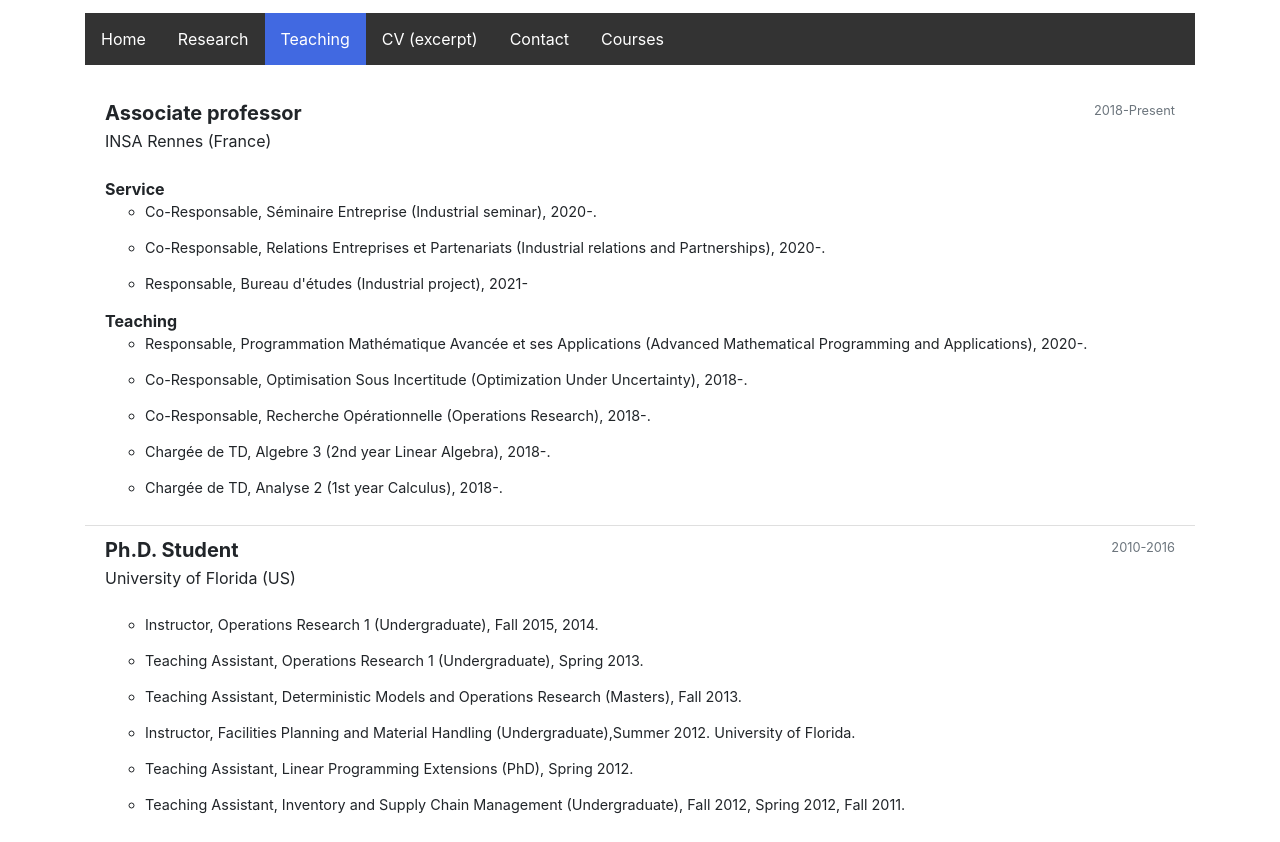
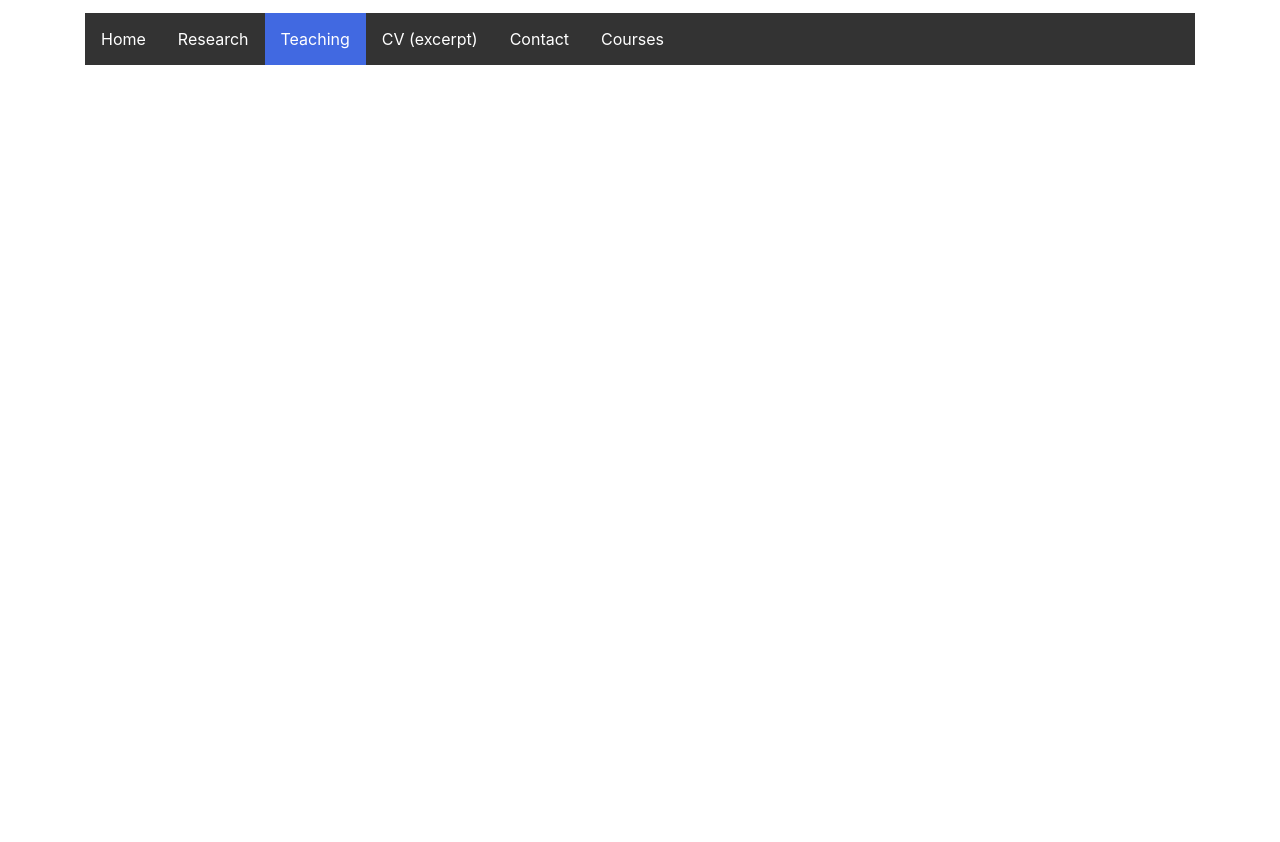
Before and after one commit to aysnrarsln/aysnrarsln.github.io, a plain HTML site: page rocourse.html in a window 1280 px wide. Shown: the part 139-981 px from the top of the page. After the commit the page ends 800 px from the top, so only its background shows below. Drawn offline with nearby package versions, Linux system fonts and the light colour scheme.

Commit message:
Update rocourse.html

```diff
--- a/rocourse.html
+++ b/rocourse.html
@@ -19,12 +19,8 @@
                 <h5><b> Centre Inria de l'Universite de Bordeaux</b></h5>
                 <h5 style="color:#808080">Junior Researcher (Chargee de Recherche)</h5>
             </div>
-            <img style="height: auto;" width="114" alt="Profil" src="image/IMG_0871.jpg">
-<!--            <div>
-                <a class="btn btn-danger btn-sm" href="index.html" style="margin-left: 5em;">English</a>
-                <a class="btn btn-danger btn-sm" href="index-fr.html">Français</a>
-            </div>-->
-        </div>
+            	<img style="height: auto;" width="114" alt="Profil" src="image/IMG_0871.jpg">
+      </div>
 
         <ul class="topnav">
             <li><a href="index.html">Home</a></li>
@@ -36,51 +32,6 @@
         </ul>
 
 
-        <div style="margin-top: 1.5em;">
-            <ul class="list-group list-group-flush">
-                <li class="list-group-item flex-column align-items-start">
-                    <div class="d-flex w-100 justify-content-between">
-                        <h5 class="mb-1"><b>Associate professor</b></h5>
-                        <small class="text-muted">2018-Present</small>
-                    </div>
-                    <p class="mb-1">INSA Rennes (France)</p>
-                    	<div style="margin-top: 1.5em;">
-                    	<b>Service</b>
-				            <ul>
-<li style="font-size:0.9em; margin-bottom:1em;"> Co-Responsable, Séminaire Entreprise (Industrial seminar), 2020-. </li>
-<li style="font-size:0.9em; margin-bottom:1em;"> Co-Responsable, Relations Entreprises et Partenariats (Industrial relations and Partnerships), 2020-.</li>
-<li style="font-size:0.9em; margin-bottom:1em;"> Responsable, Bureau d'études (Industrial project), 2021-</li>
-				            </ul>
-				        <b>Teaching</b>
-				            <ul>
-<li style="font-size:0.9em; margin-bottom:1em;"> Responsable, Programmation Mathématique Avancée et ses Applications (Advanced Mathematical Programming and Applications), 2020-. </li>
-<li style="font-size:0.9em; margin-bottom:1em;"> Co-Responsable, Optimisation Sous Incertitude (Optimization Under Uncertainty), 2018-.</li>
-<li style="font-size:0.9em; margin-bottom:1em;"> Co-Responsable, Recherche Opérationnelle (Operations Research), 2018-.</li>
-<li style="font-size:0.9em; margin-bottom:1em;"> Chargée de TD, Algebre 3 (2nd year Linear Algebra), 2018-.</li>
-<li style="font-size:0.9em; margin-bottom:1em;"> Chargée de TD, Analyse 2 (1st year Calculus), 2018-. </li>
-				            </ul>
-				        </div>
-                </li>
-                <li class="list-group-item flex-column align-items-start">
-                    <div class="d-flex w-100 justify-content-between">
-                        <h5 class="mb-1"><b>Ph.D. Student</b></h5>
-                        <small class="text-muted">2010-2016</small>
-                    </div>
-                    <p class="mb-1">University of Florida (US)</p>
-                    	<div style="margin-top: 1.5em;">
-				            <ul>
-<li style="font-size:0.9em; margin-bottom:1em;"> Instructor, Operations Research 1 (Undergraduate), Fall 2015, 2014. </li>
-<li style="font-size:0.9em; margin-bottom:1em;"> Teaching Assistant, Operations Research 1 (Undergraduate), Spring 2013. </li>
-<li style="font-size:0.9em; margin-bottom:1em;"> Teaching Assistant, Deterministic Models and Operations Research (Masters), Fall 2013. </li>
-<li style="font-size:0.9em; margin-bottom:1em;"> Instructor, Facilities Planning and Material Handling (Undergraduate),Summer 2012. University of Florida.  </li>
-<li style="font-size:0.9em; margin-bottom:1em;"> Teaching Assistant, Linear Programming Extensions (PhD), Spring 2012. </li>
-<li style="font-size:0.9em; margin-bottom:1em;"> Teaching Assistant, Inventory and Supply Chain Management (Undergraduate), Fall 2012, Spring 2012, Fall 2011. </li>
-				            </ul>
-				        </div>
-                </li>
-
-            </ul>
-        </div>
     </div>
 </body>
 
```
